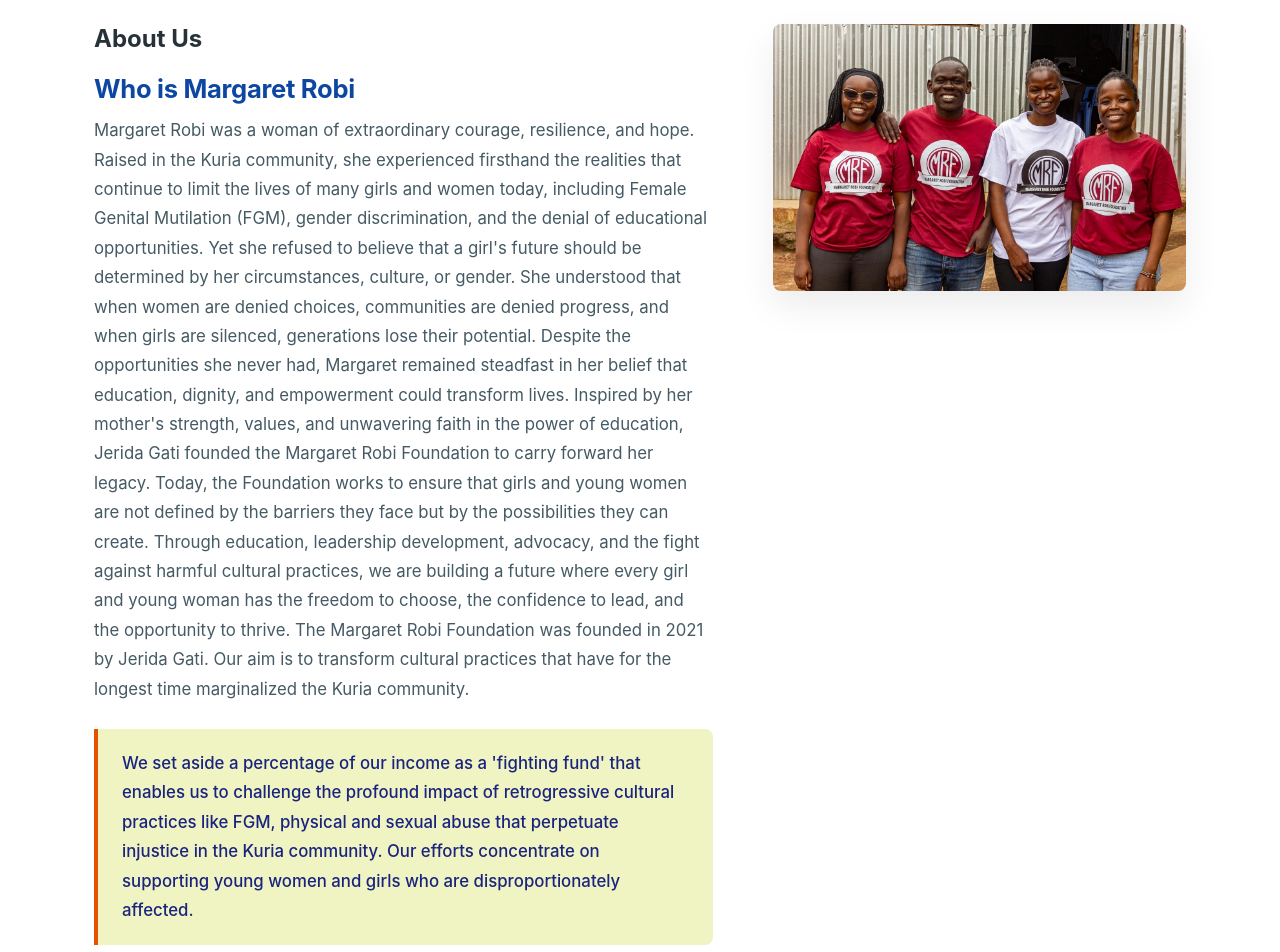
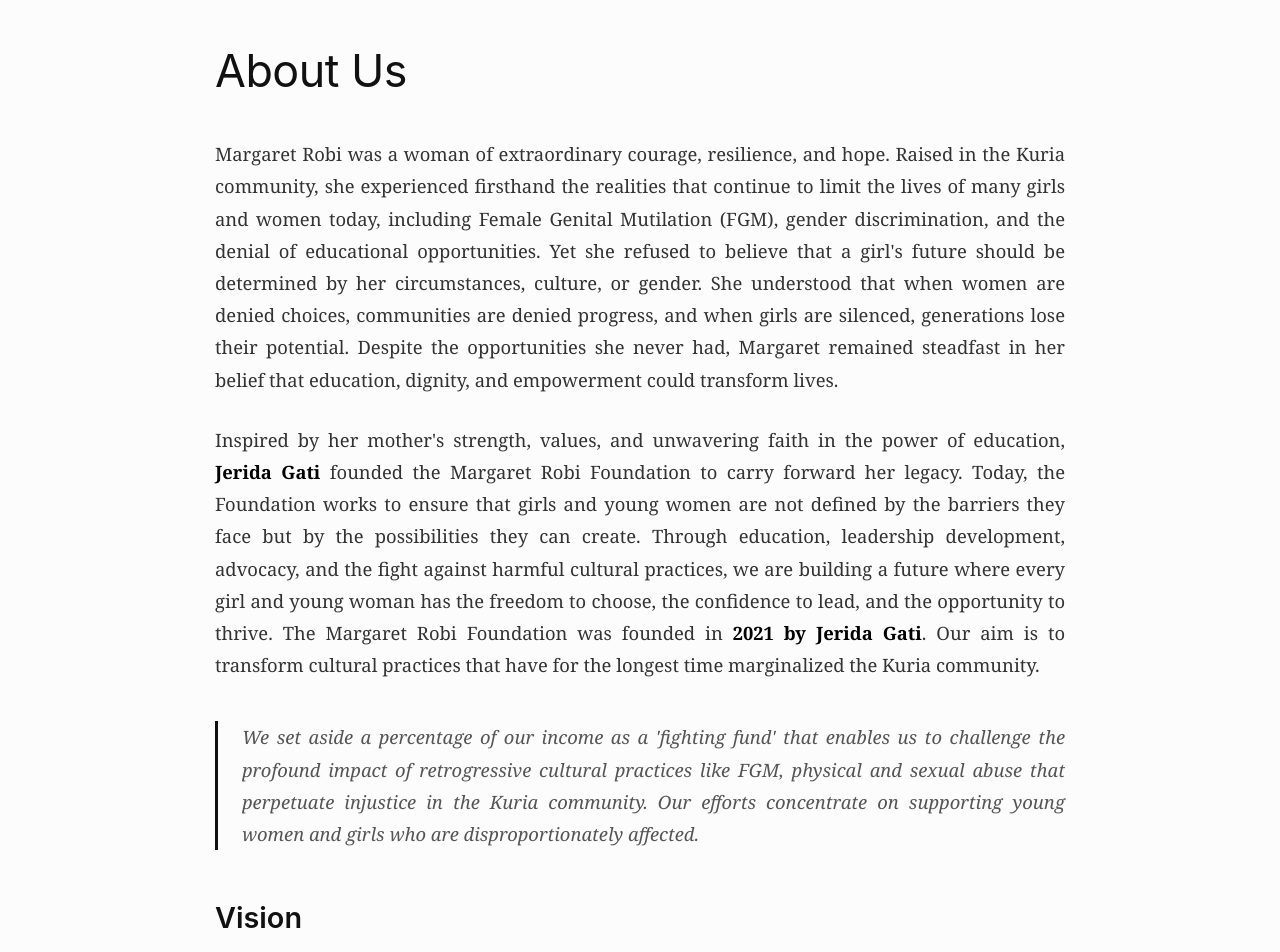
Before and after one commit to boyani-Otieno/gati-foundation, a React (Create React App) app: page /about in a window 1280 px wide. Shown: the part 200-1152 px from the top of the page. Built offline with nearby package versions, Linux system fonts and the light colour scheme.

Commit message:
edit about page

```diff
--- a/src/components/about/About.jsx
+++ b/src/components/about/About.jsx
@@ -1,8 +1,5 @@
 import React from "react"
-//import Back from "../common/Back"
-//import Heading from "../common/Heading"
-//import img from "../images/full-team.jpeg"
-import styles from "./about.module.css" // Successfully switched to localized modules
+import styles from "./about.module.css"
 
 const About = () => {
 
@@ -29,7 +26,7 @@ const About = () => {
       image: "/images/prudence.jpeg",
     },
     {
-      id: 4, // Cleaned duplicate id bug
+      id: 4,
       name: "Susan",
       title: "Co-Founder",
       text: "Co-founder of the Margaret Robi Foundation, dedicated to collaborative strategic planning, local community advocacy, and driving long-term socio-economic progress for women and marginalized families across the region.",
@@ -42,13 +39,14 @@ const About = () => {
       <section className={styles.aboutSection}>
         <div className={styles.storyContainer}>
           <div className={styles.leftRow}>
-            <h1>About Us</h1>
-            <h3>Who is Margaret Robi</h3>
+            <h1 className={styles.pageTitle}>About Us</h1>
+
             <p className={styles.storyText}>
               Margaret Robi was a woman of extraordinary courage, resilience, and hope. Raised in the Kuria community, she experienced firsthand the realities that continue to limit the lives of many girls and women today, including Female Genital Mutilation (FGM), gender discrimination, and the denial of educational opportunities. Yet she refused to believe that a girl's future should be determined by her circumstances, culture, or gender. She understood that when women are denied choices, communities are denied progress, and when girls are silenced, generations lose their potential. Despite the opportunities she never had, Margaret remained steadfast in her belief that education, dignity, and empowerment could transform lives.
+            </p>
 
-Inspired by her mother's strength, values, and unwavering faith in the power of education, Jerida Gati founded the Margaret Robi Foundation to carry forward her legacy. Today, the Foundation works to ensure that girls and young women are not defined by the barriers they face but by the possibilities they can create. Through education, leadership development, advocacy, and the fight against harmful cultural practices, we are building a future where every girl and young woman has the freedom to choose, the confidence to lead, and the opportunity to thrive.
-              The Margaret Robi Foundation was founded in 2021 by Jerida Gati. Our aim is to transform cultural practices that have for the longest time marginalized the Kuria community.
+            <p className={styles.storyText}>
+              Inspired by her mother's strength, values, and unwavering faith in the power of education, <strong>Jerida Gati</strong> founded the Margaret Robi Foundation to carry forward her legacy. Today, the Foundation works to ensure that girls and young women are not defined by the barriers they face but by the possibilities they can create. Through education, leadership development, advocacy, and the fight against harmful cultural practices, we are building a future where every girl and young woman has the freedom to choose, the confidence to lead, and the opportunity to thrive. The Margaret Robi Foundation was founded in <strong>2021 by Jerida Gati</strong>. Our aim is to transform cultural practices that have for the longest time marginalized the Kuria community.
             </p>
 
             <div className={styles.highlightBlock}>
@@ -71,10 +69,6 @@ Inspired by her mother's strength, values, and unwavering faith in the power of
             <p className={styles.storyText}>
               The foundation focuses on structural action and positive change in Kuria communities. Addressing gender-based violence and misogynistic attitudes are central to our work. We actively facilitate and champion the development of women and girls by running participatory action activities and creating leadership opportunities.
             </p>
-          </div>
-
-          <div className={styles.rightRow}>
-            <img src='./full-team.jpeg' alt='Margaret Robi Foundation Team Gathering' className={styles.sideHeroImage} />
           </div>
         </div>
       </section>
--- a/src/components/about/about.module.css
+++ b/src/components/about/about.module.css
@@ -1,78 +1,69 @@
-/* --- Global Container & Section Layouts --- */
+/* --- Core Section Container --- */
 .aboutSection {
-  background-color: #ffffff;
-  padding-bottom: 80px;
-  font-family: -apple-system, BlinkMacSystemFont, "Segoe UI", Roboto, Arial, sans-serif;
-  color: #263238;
+  background-color: #fcfcfc; /* Elegant paper/canvas white tint from screenshot */
+  padding: 80px 24px;
+  font-family: "Georgia", "Times New Roman", Times, serif; /* Clean literary serif style matching the picture */
+  color: #2b2b2b;
 }
 
 .storyContainer {
-  max-width: 1140px;
-  margin: 60px auto 0 auto;
-  padding: 0 24px;
-  display: flex;
-  gap: 60px;
-  align-items: flex-start;
+  max-width: 850px; /* Centered, comfortable reading width identical to document layout */
+  margin: 0 auto;
 }
 
 .leftRow {
-  flex: 1.2;
+  width: 100%;
 }
 
-.rightRow {
-  flex: 0.8;
-  position: sticky;
-  top: 40px;
+/* --- Document Titles --- */
+.pageTitle {
+  font-family: -apple-system, BlinkMacSystemFont, "Segoe UI", Roboto, sans-serif;
+  font-size: 2.8rem;
+  font-weight: 400;
+  color: #111111;
+  margin-bottom: 40px;
+  letter-spacing: -0.5px;
 }
 
-/* --- Typography Styles --- */
 .storyContainer h3 {
-  font-size: 1.6rem;
-  font-weight: 700;
-  color: #0d47a1; /* Trustworthy Deep Blue */
-  margin: 35px 0 12px 0;
-  letter-spacing: -0.3px;
+  font-family: -apple-system, BlinkMacSystemFont, "Segoe UI", Roboto, sans-serif;
+  font-size: 1.8rem;
+  font-weight: 600;
+  color: #111111;
+  margin: 50px 0 20px 0;
 }
 
-.storyContainer h3:first-of-type {
-  margin-top: 20px;
+/* --- Elegant Paragraph Formats --- */
+.storyText {
+  font-size: 1.15rem;
+  line-height: 1.75;
+  color: #333333;
+  margin-bottom: 28px;
+  text-align: justify; /* Aligns clean edges exactly like printed copy */
 }
 
-.storyText {
-  font-size: 1.05rem;
-  line-height: 1.75;
-  color: #455a64;
-  margin-bottom: 20px;
+.storyText strong {
+  font-weight: 700;
+  color: #000000;
 }
 
-/* --- Feature Spotlight Block --- */
+/* --- Blockquote Feature Callout --- */
 .highlightBlock {
-  background-color: #f0f4c3; /* Soft accent background tint */
-  border-left: 4px solid #e65100; /* Serious, urgent action orange */
-  padding: 20px 24px;
-  border-radius: 0 8px 8px 0;
-  margin: 25px 0;
+  border-left: 3px solid #111111;
+  padding-left: 24px;
+  margin: 40px 0;
 }
 
 .highlightBlock .storyText {
-  color: #1a237e;
-  font-weight: 500;
-  margin-bottom: 0;
+  font-style: italic;
+  color: #555555;
 }
 
-/* --- Images --- */
-.sideHeroImage {
-  width: 100%;
-  height: auto;
-  border-radius: 8px;
-  box-shadow: 0 15px 35px rgba(0, 0, 0, 0.08);
-  object-fit: cover;
-}
-
-/* --- Leadership Section Layout --- */
+/* --- UNTOUCHED LEADERSHIP STYLES (Retained from your layout) --- */
 .teamSection {
   padding: 100px 24px;
   background-color: #f8f9fa;
+  font-family: -apple-system, BlinkMacSystemFont, "Segoe UI", Roboto, sans-serif;
 }
 
 .teamSection h2 {
@@ -81,18 +72,16 @@
   color: #263238;
   text-align: center;
   margin-bottom: 60px;
-  letter-spacing: -0.5px;
 }
 
 .teamContainer {
-  max-width: 900px; /* Kept focused and highly readable */
+  max-width: 900px;
   margin: 0 auto;
   display: flex;
   flex-direction: column;
   gap: 40px;
 }
 
-/* --- Individual Profile Cards --- */
 .teamMemberCard {
   background-color: #ffffff;
   border-radius: 8px;
@@ -149,51 +138,10 @@
   margin: 0;
 }
 
-/* --- Legacy Profile Section Additions --- */
-.legacyBlock {
-  background-color: #f8f9fa;
-  border-radius: 8px;
-  padding: 30px;
-  margin: 30px 0;
-  border-left: 4px solid #0d47a1;
-}
-
-.legacyBlock h4 {
-  font-size: 1.25rem;
-  font-weight: 700;
-  color: #0d47a1;
-  margin: 0 0 10px 0;
-}
-
-.legacyBlock p {
-  font-style: italic;
-  font-size: 1rem;
-  line-height: 1.65;
-  color: #37474f;
-  margin: 0;
-}
-
-/* --- Responsive Media Rules --- */
-@media screen and (max-width: 992px) {
-  .storyContainer {
-    flex-direction: column;
-    gap: 40px;
-  }
-
-  .rightRow {
-    position: static;
-    width: 100%;
-  }
-
+@media screen and (max-width: 768px) {
   .teamMemberCard {
     flex-direction: column;
     align-items: center;
     text-align: center;
-    padding: 30px 20px;
-    gap: 24px;
-  }
-
-  .memberImageWrapper {
-    flex: none;
   }
 }
```
